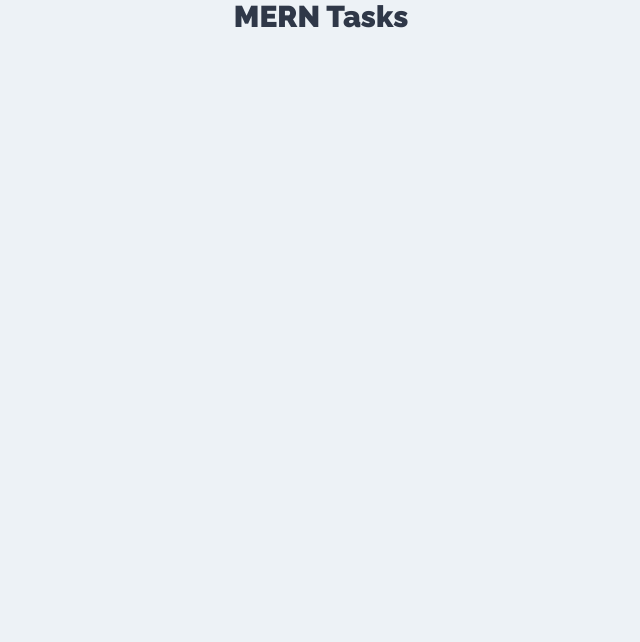
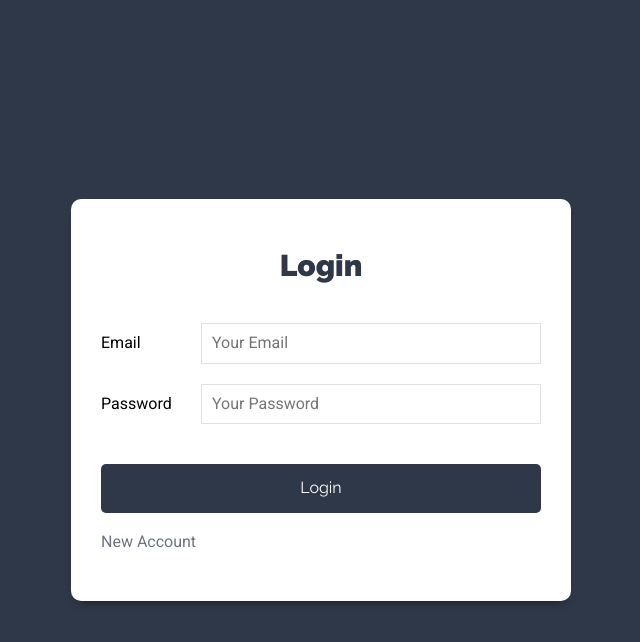
Before and after one commit to alejomartinez8/MERN-Tasks, a React (Create React App) app in the folder client/: page / in a window 1280 px wide. Shown: the top 642 px of the page, without its empty margins (319-959 px from the left). Built offline with nearby package versions, Linux system fonts and the light colour scheme.

Commit message:
Add Login component

```diff
--- a/client/src/App.js
+++ b/client/src/App.js
@@ -1,5 +1,16 @@
+import { BrowserRouter, Switch, Route } from "react-router-dom";
+import { Login, NewAccount, Projects } from "./components";
+
 function App() {
-	return <h1>MERN Tasks</h1>;
+  return (
+    <BrowserRouter>
+      <Switch>
+        <Route exact path="/" component={Login} />
+        <Route exact path="/new-account" component={NewAccount} />
+        <Route exact path="/projects" component={Projects} />
+      </Switch>
+    </BrowserRouter>
+  );
 }
 
 export default App;
--- /dev/null
+++ b/client/src/components/auth/Login.js
@@ -0,0 +1,67 @@
+import React, { useState } from "react";
+import { Link } from "react-router-dom";
+
+export const Login = () => {
+  const [user, setUser] = useState({
+    email: "",
+    password: "",
+  });
+
+  const { email, password } = user;
+
+  const handleChange = (e) => {
+    setUser({
+      ...user,
+      [e.target.name]: e.target.value,
+    });
+  };
+
+  const handleSubmit = (e) => {
+    e.preventDefault();
+  };
+
+  return (
+    <div className="form-usuario">
+      <div className="contenedor-form sombra-dark">
+        <h1>Login</h1>
+        <form onSubmit={handleSubmit}>
+          <div className="campo-form">
+            <label htmlFor="email">Email</label>
+            <input
+              type="email"
+              id="email"
+              name="email"
+              value={email}
+              placeholder="Your Email"
+              onChange={handleChange}
+            />
+          </div>
+          <div className="campo-form">
+            <label htmlFor="password">Password</label>
+            <input
+              type="password"
+              id="password"
+              name="password"
+              value={password}
+              placeholder="Your Password"
+              onChange={handleChange}
+            />
+          </div>
+          <div className="campo-form">
+            <input
+              type="submit"
+              className="btn btn-primario btn-block"
+              value="Login"
+            />
+          </div>
+        </form>
+
+        <Link to={"/new-account"} className="enlace-cuenta">
+          New Account
+        </Link>
+      </div>
+    </div>
+  );
+};
+
+export default Login;
--- /dev/null
+++ b/client/src/components/auth/NewAccount.js
@@ -0,0 +1,7 @@
+import React from "react";
+
+export const NewAccount = () => {
+  return <h1>New Account</h1>;
+};
+
+export default NewAccount;
--- /dev/null
+++ b/client/src/components/index.js
@@ -0,0 +1,3 @@
+export * from "./auth/Login";
+export * from "./auth/NewAccount";
+export * from "./projects/Projects";
--- /dev/null
+++ b/client/src/components/projects/Projects.js
@@ -0,0 +1,7 @@
+import React from "react";
+
+export const Projects = () => {
+  return <h1>Projects</h1>;
+};
+
+export default Projects;
```
Also changed, not shown: 1 other file (tests, documents, lock files or other folders).
